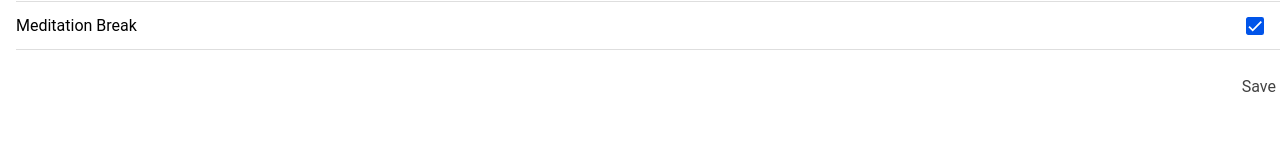
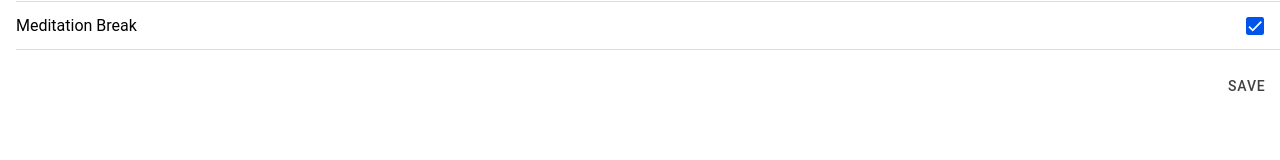
Before and after one commit to carmendyck/cse210-team7, a React (Vite) app in the folder frontend/: page /breaks in a window 1280 px wide. Shown: the part 396-556 px from the top of the page. Built offline with nearby package versions, Linux system fonts and the light colour scheme; sample sign-in values are in the browser's storage.

Commit message:
resolved some errors with Breaks.tsx - save button needed to use IonButton instead of Buttons for shape parameter to be used, IonBackButton has no onClick parameter which was redundant anyway

```diff
--- a/frontend/src/pages/Breaks.tsx
+++ b/frontend/src/pages/Breaks.tsx
@@ -11,6 +11,7 @@ import {
 } from '@ionic/core';
 
 import {
+  IonButton,
   IonButtons,
   IonBackButton,
   IonContent,
@@ -62,9 +63,9 @@ const Breaks: React.FC = () => {
     }));
   };
 
-  const handleBack = () => {
-    history.push("/preferences"); // Redirects to preferences page
-  };
+  // const handleBack = () => {
+  //   history.push("/preferences"); // Redirects to preferences page
+  // };
 
   const handleSave = async () => {
     setIsSaving(true);
@@ -111,7 +112,7 @@ const Breaks: React.FC = () => {
       <IonHeader>
         <IonToolbar>
           <IonButtons slot="start">
-            <IonBackButton defaultHref="/preferences" onClick={handleBack} />
+            <IonBackButton defaultHref="/preferences" /* onClick={handleBack} */ />
           </IonButtons>
           <IonTitle>Break Preferences</IonTitle>
         </IonToolbar>
@@ -176,7 +177,7 @@ const Breaks: React.FC = () => {
         </IonList>
         <IonToolbar>
             <IonButtons slot="primary">
-                <IonButtons shape="round" onClick={handleSave}>Save</IonButtons>
+                <IonButton shape="round" onClick={handleSave}>Save</IonButton>
             </IonButtons>
         </IonToolbar>
         <IonLoading
```
